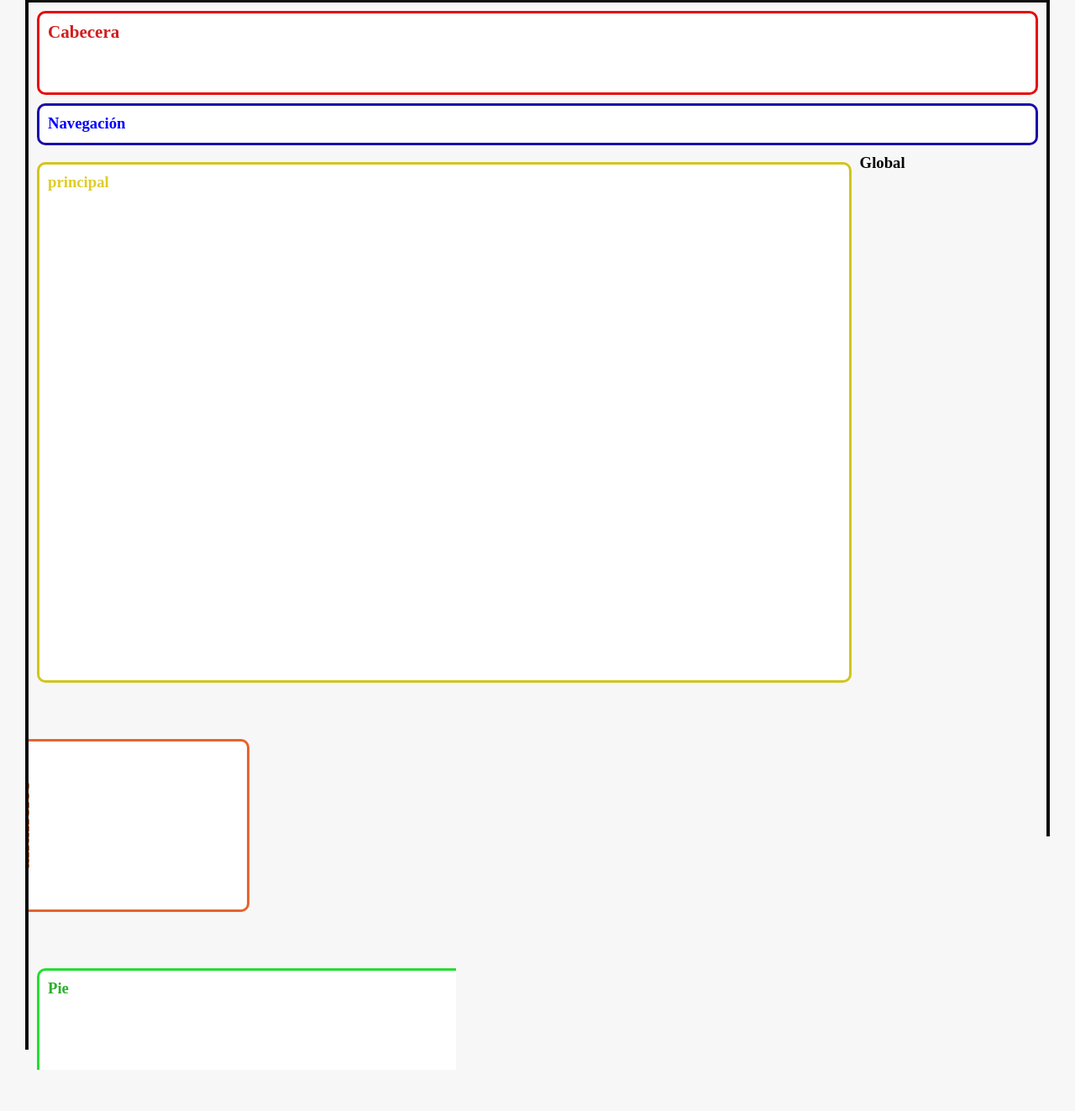
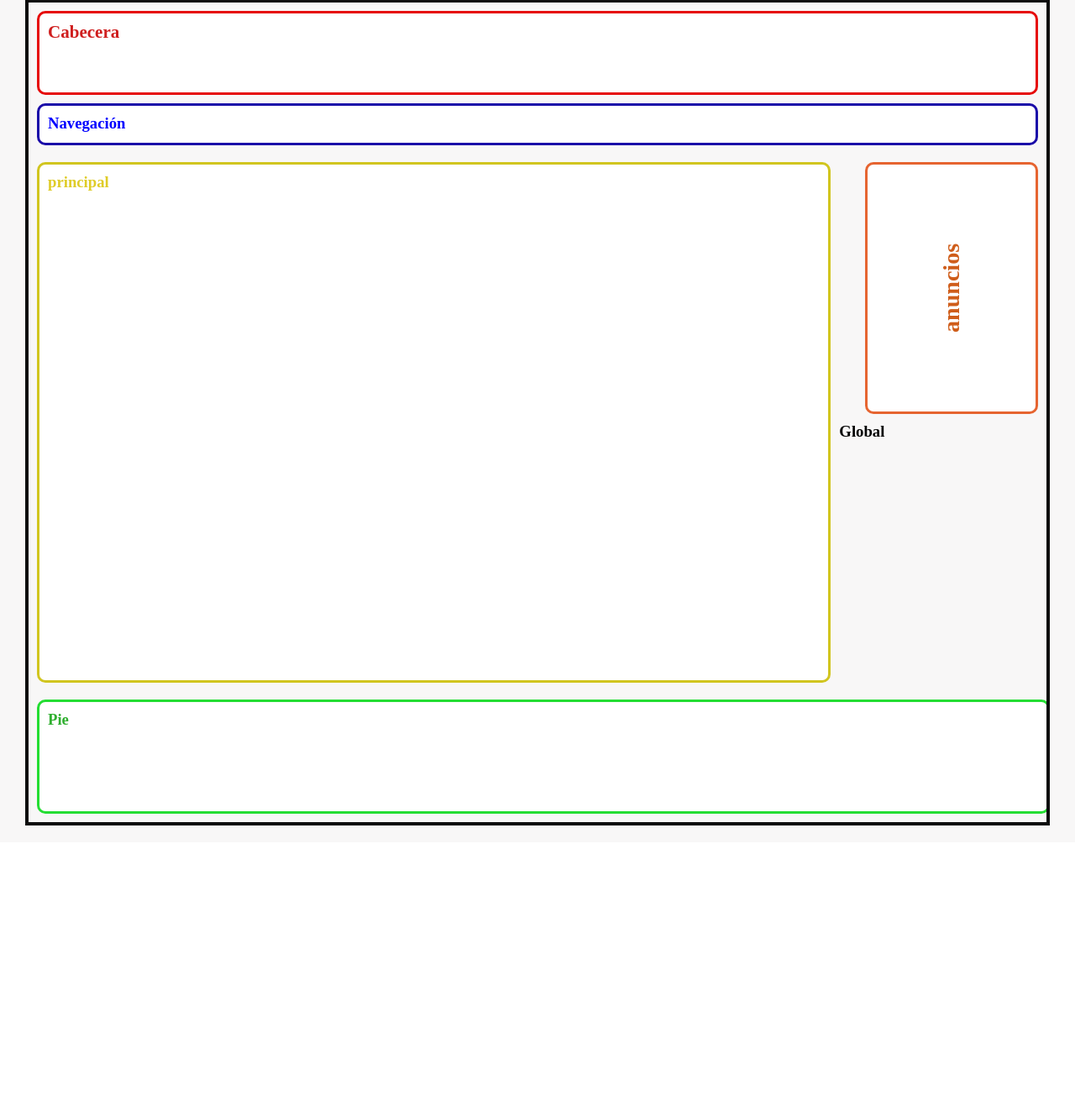
Before and after one commit to jhoncito1/De-Clase, a PHP site: page /ejercicio05.html in a window 1280 px wide. Shown: the part 21-1344 px from the top of the page at 84% size. After the commit the page ends 1004 px from the top, so only its background shows below. Run offline with PHP 8.4, Linux system fonts and the light colour scheme.

Commit message:
se actualiza codigo css de ejercicio05

```diff
--- a/maquetando-html/ejercicio05.css
+++ b/maquetando-html/ejercicio05.css
@@ -45,7 +45,7 @@
 
 .principal
 {
-	width: 80%;
+	width: 78%;
     height: 620px;
     border: 3px solid rgb(209, 197, 31);
     box-sizing: border-box;
@@ -60,16 +60,23 @@
 
 .anuncios
 {
-	width: 17%;
+    border:3px solid rgb(230, 100, 48);
+    border-radius: 10px;
+    overflow: auto;
+    width: 17%;
     height: 300px;
-    border:3px solid rgb(230, 100, 48);
+    float: right;
+    color: rgb(207, 93, 26);
+    margin: 10px;
+    writing-mode: vertical-lr;
+    transform: rotate(-180deg);
+    padding: 5px, 5px, 5px, 90px;
+    display: flex;
+    align-items: center;
+    justify-content: center;
 	background: #fff;
-    border-radius: 10px;
-    float:left;
+
     box-sizing: border-box;
-    margin: 10px;
-    color: rgb(207, 93, 26);
-    transform: rotate(-90deg);
     text-align: center;
     font-size: 24px;
 }
```
